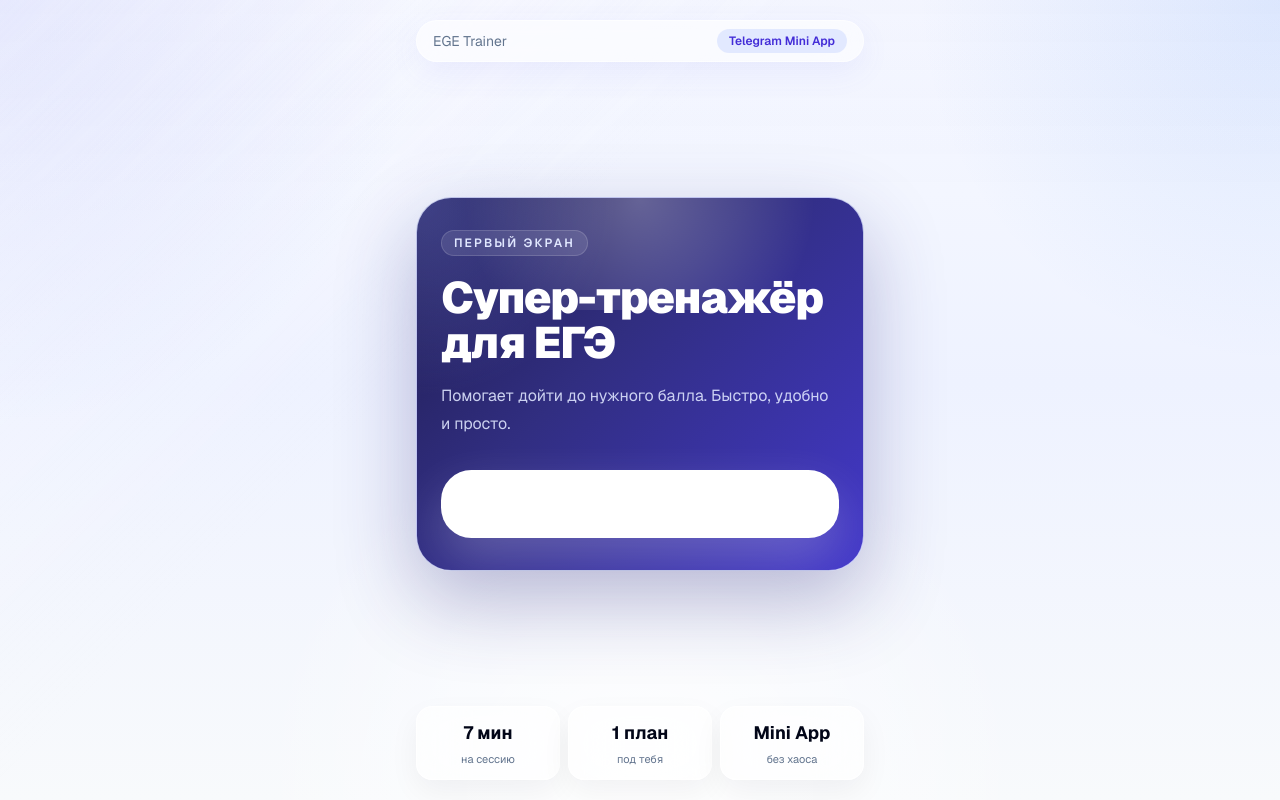
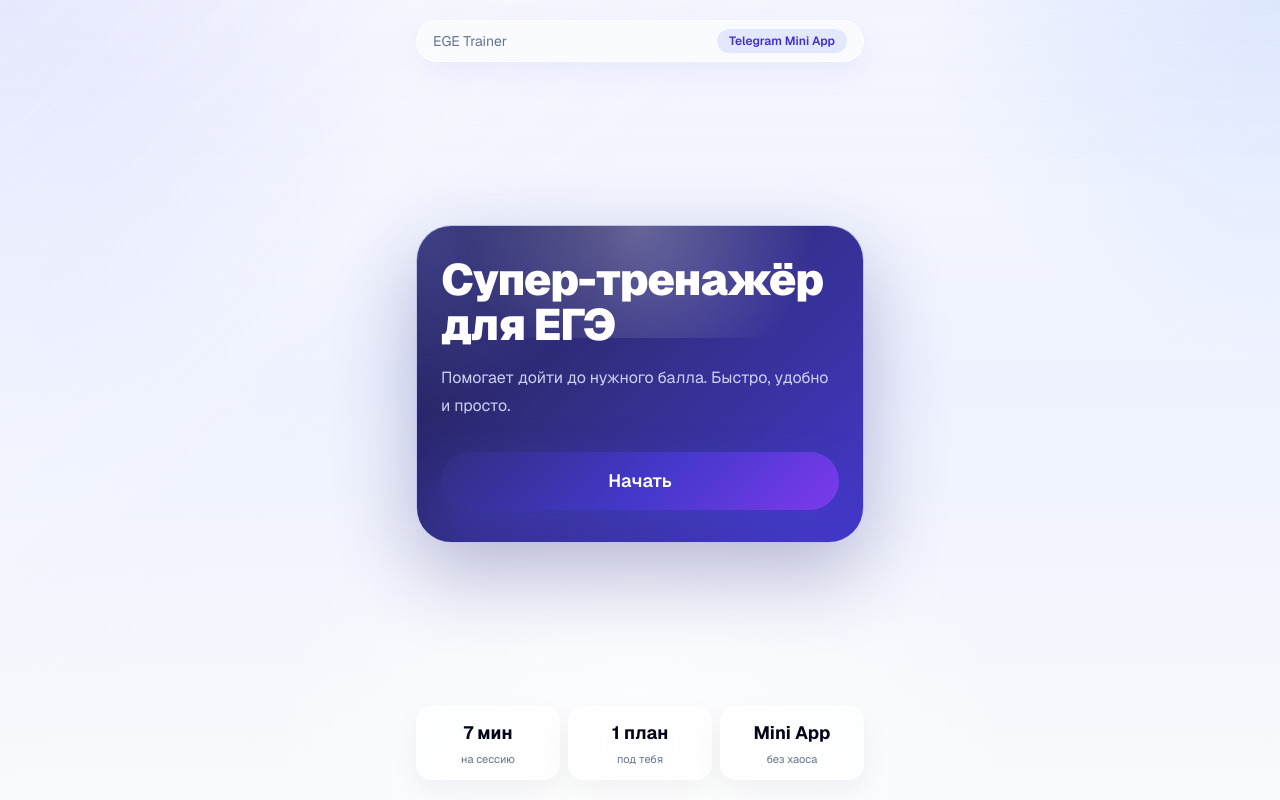
Before and after one commit to 4730188-hue/ege-trainer, a Next.js app: page / in a window 1280 px wide. Built offline with nearby package versions, Linux system fonts and the light colour scheme.

Commit message:
Fix entry CTA and remove first screen label

```diff
--- a/app/page.tsx
+++ b/app/page.tsx
@@ -22,11 +22,8 @@ function FirstImpressionScreen() {
 
         <section className="relative overflow-hidden rounded-[2.2rem] border border-indigo-100/80 bg-[radial-gradient(circle_at_top_left,rgba(129,140,248,0.34),transparent_34%),linear-gradient(135deg,#1e1b4b_0%,#312e81_42%,#4338ca_100%)] px-6 py-8 text-white shadow-[0_30px_80px_rgba(49,46,129,0.32)]">
           <div className="absolute inset-x-0 top-0 h-28 bg-[radial-gradient(circle_at_top,rgba(255,255,255,0.28),transparent_70%)]" />
-          <div className="relative">
-            <p className="inline-flex rounded-full border border-white/15 bg-white/10 px-3 py-1 text-xs font-semibold uppercase tracking-[0.18em] text-indigo-100">
-              Первый экран
-            </p>
-            <h1 className="mt-5 text-[2.75rem] font-black leading-[1.02] tracking-tight">
+          <div className="relative z-10">
+            <h1 className="text-[2.75rem] font-black leading-[1.02] tracking-tight">
               Супер-тренажёр для ЕГЭ
             </h1>
             <p className="mt-4 text-base leading-7 text-indigo-100/88">
@@ -35,9 +32,9 @@ function FirstImpressionScreen() {
 
             <Link
               href="/?screen=start"
-              className="mt-8 block rounded-[1.9rem] bg-white px-6 py-5 text-center text-lg font-semibold text-slate-950 shadow-[0_22px_50px_rgba(255,255,255,0.22)] transition hover:translate-y-[-1px]"
+              className="relative z-10 mt-8 block rounded-[1.9rem] bg-[linear-gradient(135deg,#312e81_0%,#4338ca_52%,#7c3aed_100%)] px-6 py-5 text-center text-lg font-semibold text-white shadow-[0_22px_50px_rgba(79,70,229,0.32)] transition hover:translate-y-[-1px]"
             >
-              Начать
+              <span className="block leading-none text-white">Начать</span>
             </Link>
           </div>
         </section>
```
